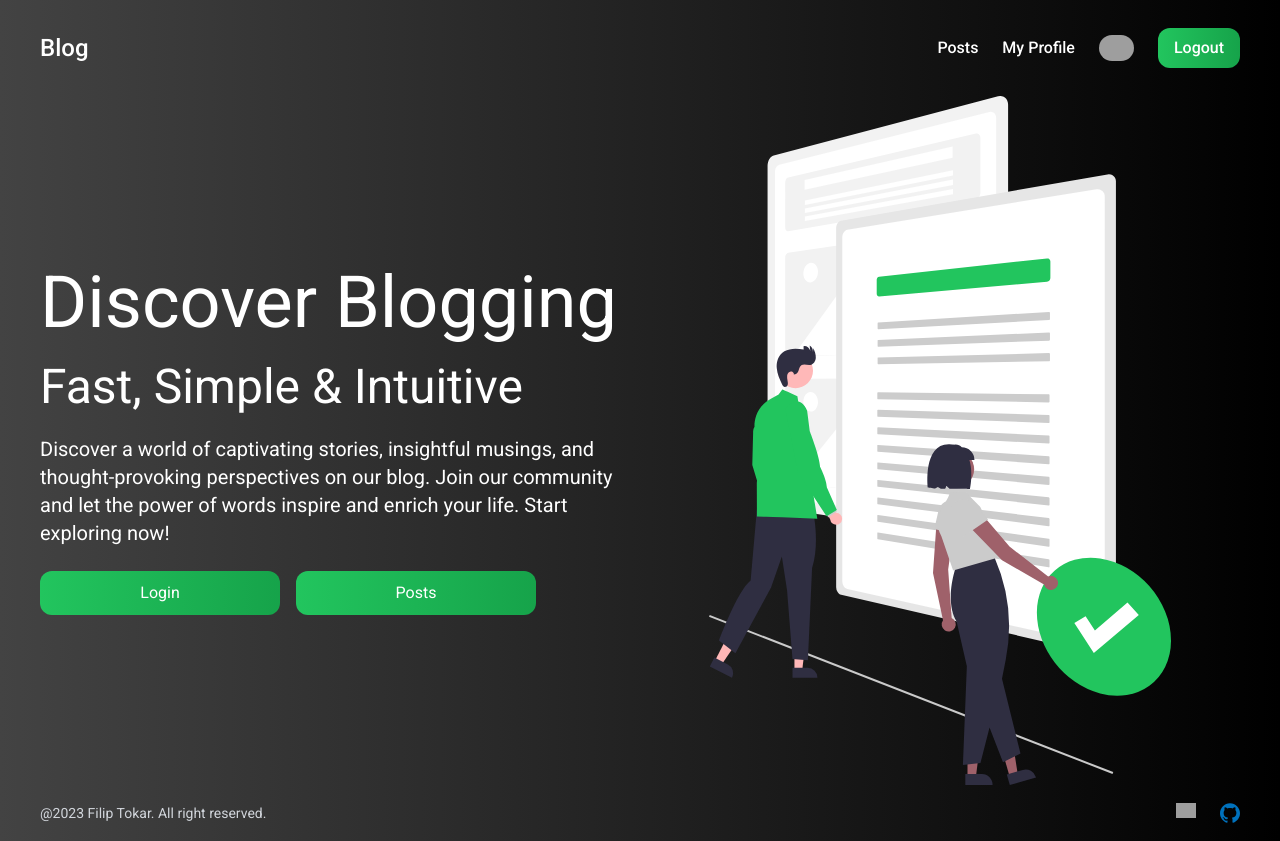
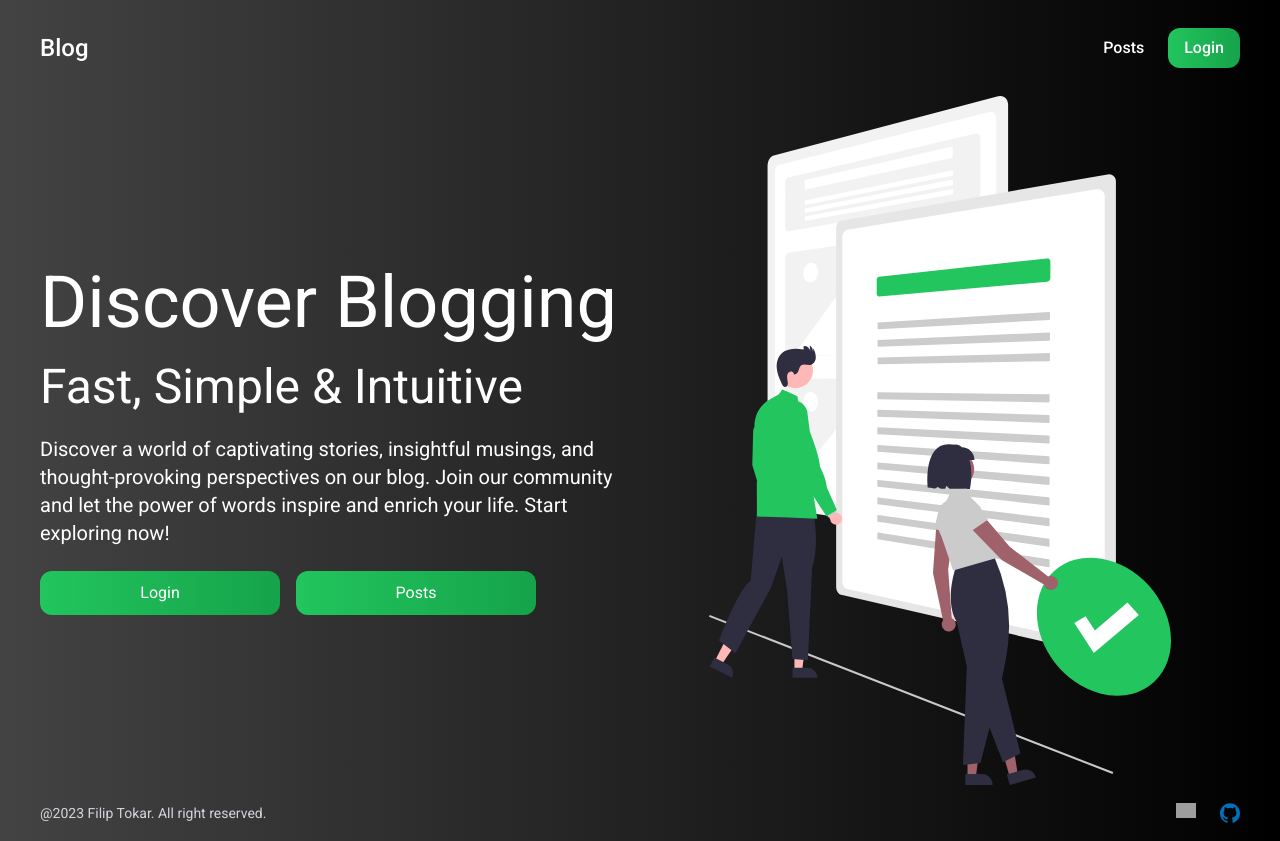
Before and after one commit to FilipTokar/blog, a Next.js app: page / in a window 1280 px wide. Built offline with nearby package versions, Linux system fonts and the light colour scheme; grey boxes are pictures that could not be loaded.

Commit message:
mock signin signout feature

```diff
--- a/components/Nav.jsx
+++ b/components/Nav.jsx
@@ -1,15 +1,18 @@
 "use client";
 import Image from "next/image";
 import Link from "next/link";
-import React from "react";
+import React, { useState } from "react";
 import linkedin from "../public/linkedin.svg";
 
 function Nav() {
+  const [signed, isSigned] = useState(false);
+
   return (
     <nav className="flex justify-between items-center h-24">
       <Link href={"/"} className="text-2xl font-medium">
         Blog
       </Link>
+      {signed ? (
         <div className="flex justify-center items-center gap-6 font-medium">
           <Link href={"/posts"} className=" hover:text-green-500">
             Posts
@@ -17,11 +20,27 @@ function Nav() {
           <Link href={"/profile"} className="hover:text-green-500">
             My Profile
           </Link>
-        <Image src={linkedin} width={35} height={35} className="rounded-full" alt="profile"/>
-        <button className="bg-gradient-to-r from-green-500 to-green-600 hover:from-green-600 hover:to-green-700 py-2 px-4 rounded-xl hover:bg-green-600">
+          <Image
+            src={linkedin}
+            width={35}
+            height={35}
+            className="rounded-full"
+            alt="profile"
+          />
+          <button onClick={() => isSigned((prev)=> !prev)} className="bg-gradient-to-r from-green-500 to-green-600 hover:from-green-600 hover:to-green-700 py-2 px-4 rounded-xl hover:bg-green-600">
             Logout
           </button>
         </div>
+      ) : (
+        <div className="flex justify-center items-center gap-6 font-medium">
+          <Link href={"/posts"} className=" hover:text-green-500">
+            Posts
+          </Link>
+          <button onClick={() => isSigned((prev)=> !prev)} className="bg-gradient-to-r from-green-500 to-green-600 hover:from-green-600 hover:to-green-700 py-2 px-4 rounded-xl hover:bg-green-600">
+            Login
+          </button>
+        </div>
+      )}
     </nav>
   );
 }
```
Lines whose indentation alone changed are shown as unchanged.
